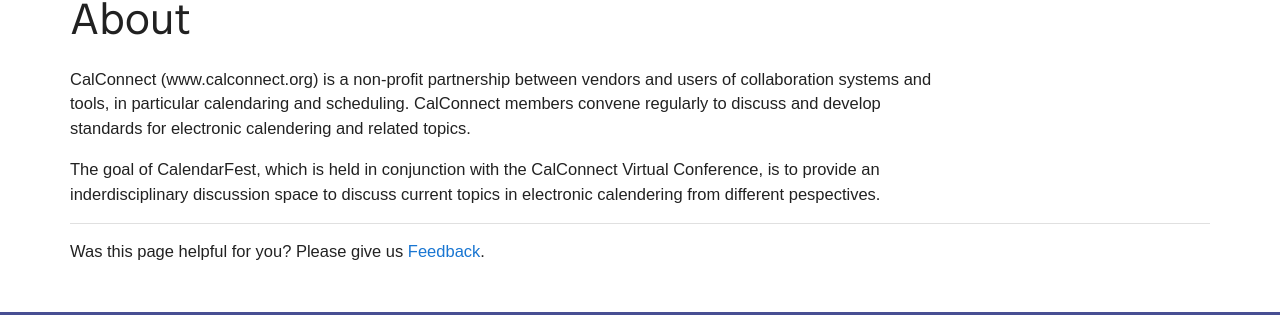
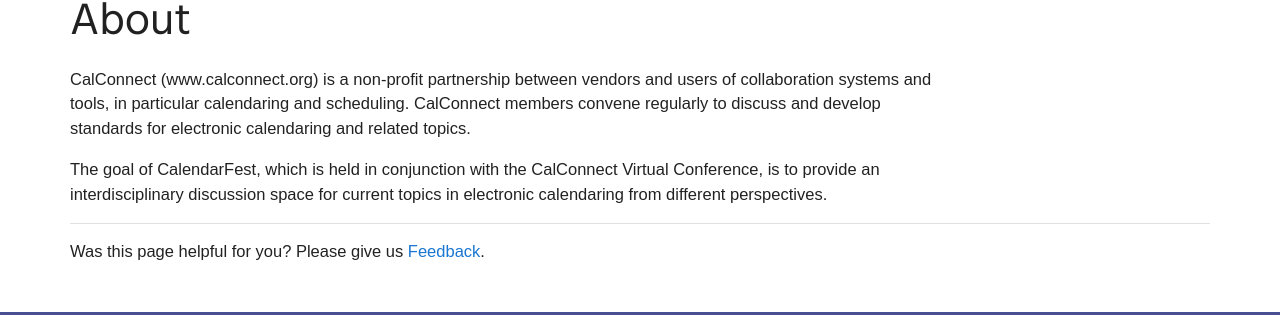
Before and after one commit to CalConnect/public, a Jekyll site: the page built from _pages/CalendarFest.md, in a window 1280 px wide. Shown: the part 1611-1926 px from the top of the page. Built offline with Jekyll 4.4.1, drawn with Linux system fonts in a browser that asks for light colours; some web fonts are replaced.

Commit message:
Update CalendarFest.md

```diff
--- a/_pages/CalendarFest.md
+++ b/_pages/CalendarFest.md
@@ -57,6 +57,6 @@ Participation at CalendarFest will be free for presenters of accepted talks. Oth
 
 # About
 
-CalConnect (www.calconnect.org) is a non-profit partnership between vendors and users of collaboration systems and tools, in particular calendaring and scheduling. CalConnect members convene regularly to discuss and develop standards for electronic calendering and related topics.
+CalConnect (www.calconnect.org) is a non-profit partnership between vendors and users of collaboration systems and tools, in particular calendaring and scheduling. CalConnect members convene regularly to discuss and develop standards for electronic calendaring and related topics.
 
-The goal of CalendarFest, which is held in conjunction with the CalConnect Virtual Conference, is to provide an inderdisciplinary discussion space to discuss current topics in electronic calendering from different pespectives.
+The goal of CalendarFest, which is held in conjunction with the CalConnect Virtual Conference, is to provide an interdisciplinary discussion space for current topics in electronic calendaring from different perspectives.
```
